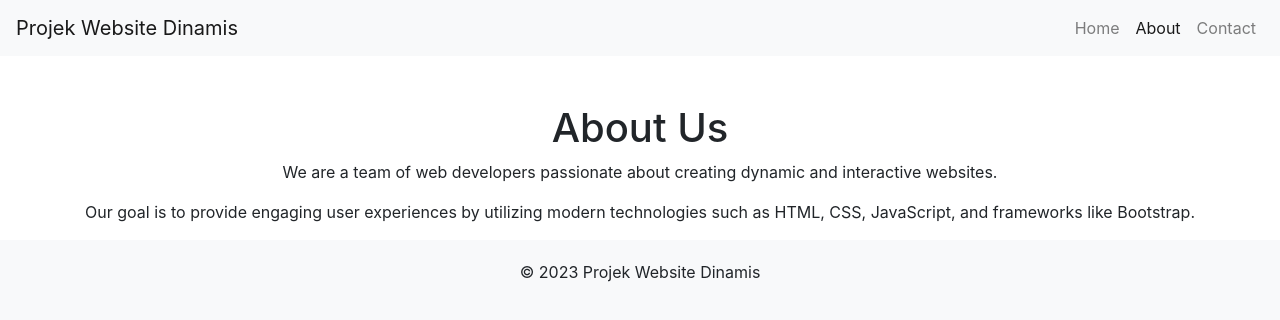
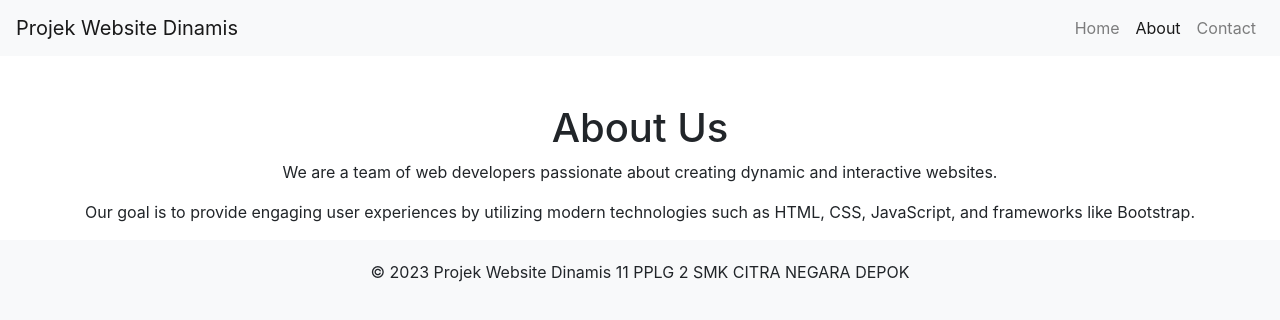
Before and after one commit to madya27/projekbkk, a plain HTML site: page about.html in a window 1280 px wide. Drawn offline with nearby package versions, Linux system fonts and the light colour scheme.

Commit message:
Update about.html

```diff
--- a/about.html
+++ b/about.html
@@ -35,7 +35,7 @@
     </div>
 
     <footer class="text-center">
-        <p>&copy; 2023 Projek Website Dinamis</p>
+        <p>&copy; 2023 Projek Website Dinamis 11 PPLG 2 SMK CITRA NEGARA DEPOK</p>
     </footer>
 
     <script src="https://code.jquery.com/jquery-3.5.1.slim.min.js"></script>
```
